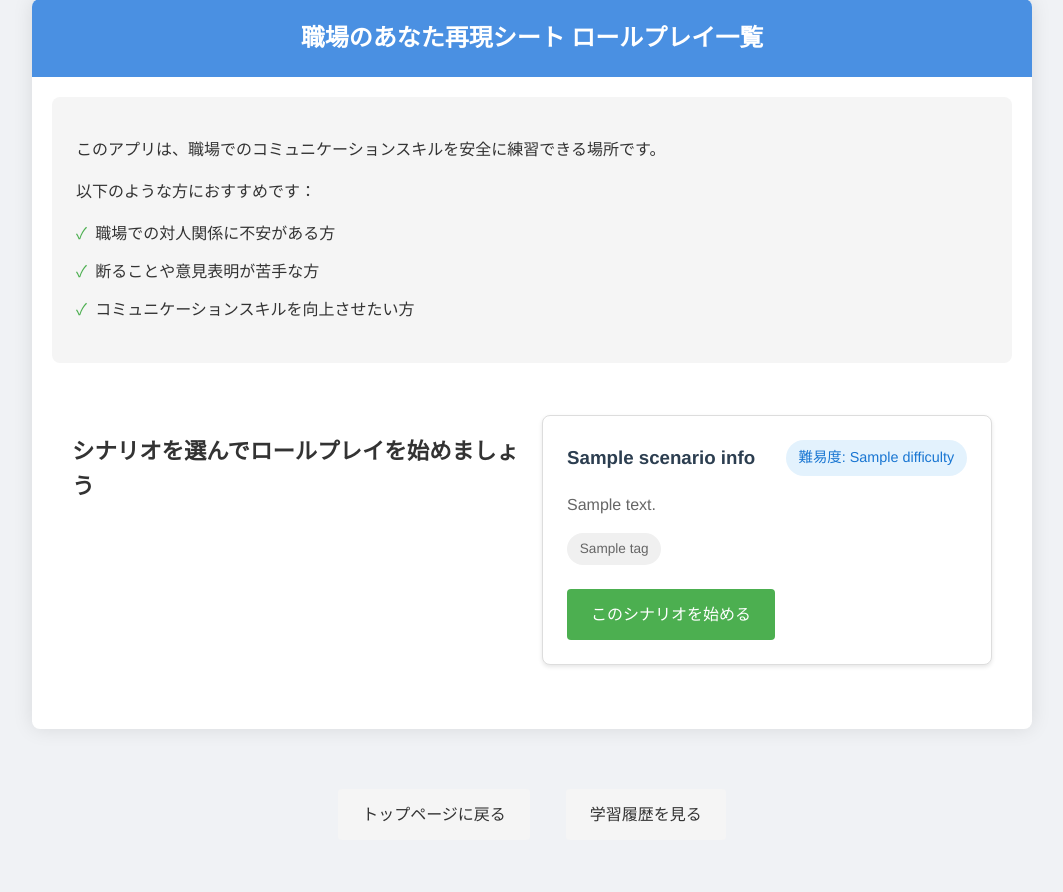
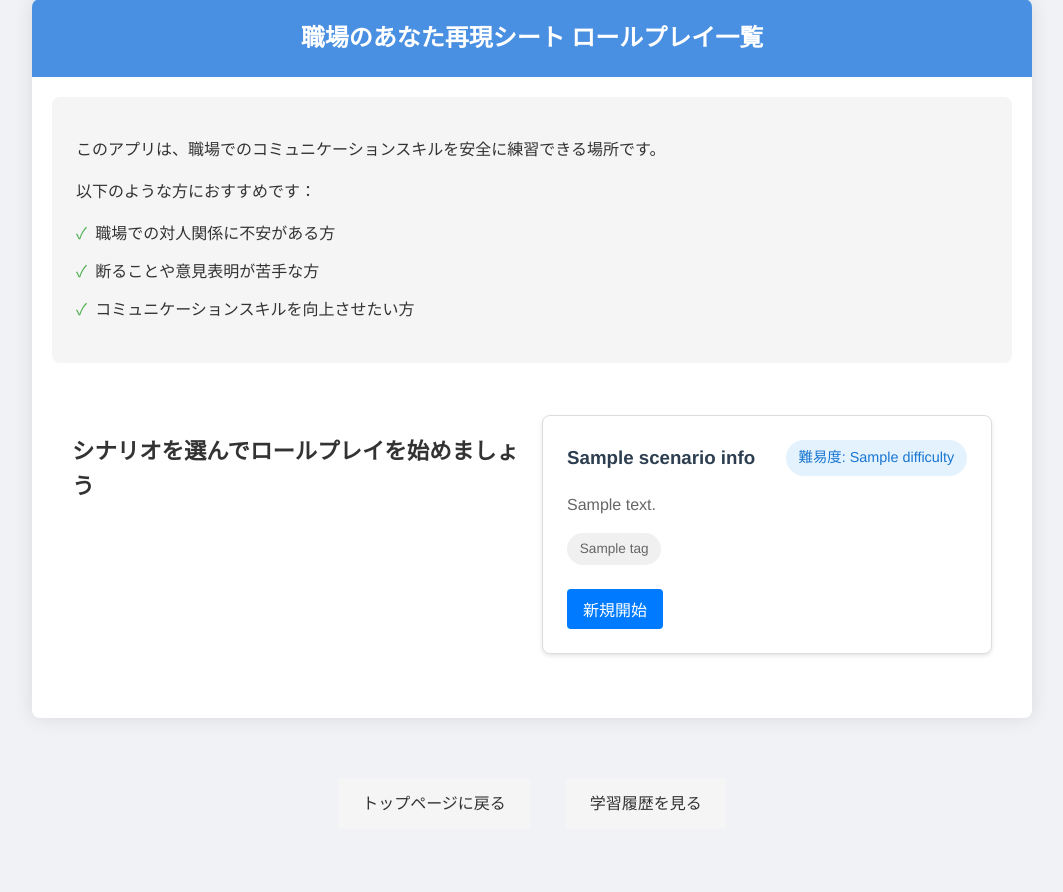
Before and after one commit to CaCC-Lab/workplace-roleplay, a Flask app: template templates/scenarios_list.html in a window 1280 px wide. Shown: the part 41-933 px from the top of the page, without its empty margins (108-1171 px from the left). After the commit the page ends 852 px from the top, so only its background shows below. Run offline with Flask 3, Linux system fonts and the light colour scheme; the template is opened without the code that fills it: most values are stand-ins (such as "Sample title", 1, 10 or a date in 2020).

Commit message:
Refactor chat page, update dependencies, and improve scenario handling

```diff
--- a/roleplay-chatbot-wepapp-main.py
+++ b/roleplay-chatbot-wepapp-main.py
@@ -489,24 +489,20 @@ def list_scenarios():
 # シナリオを選択してロールプレイ画面へ
 @app.route("/scenario/<scenario_id>")
 def show_scenario(scenario_id):
-    """個別のシナリオページ"""
+    """シナリオページの表示"""
     if scenario_id not in scenarios:
         return "シナリオが見つかりません", 404
 
-    # 利用可能なモデルを取得
-    openai_models = get_available_openai_models()
-    local_models = get_available_local_models()
-
-    # OpenAIモデルとローカルモデルを結合
-    available_models = openai_models + local_models
+    # シナリオ履歴の初期化（履歴クリアは削除）
+    if "scenario_history" not in session:
+        session["scenario_history"] = {}
 
     return render_template(
         "scenario.html",
         scenario_id=scenario_id,
-        scenario=scenarios[scenario_id],
         scenario_title=scenarios[scenario_id]["title"],
         scenario_desc=scenarios[scenario_id]["description"],
-        models=available_models
+        scenario=scenarios[scenario_id]
     )
 
 @app.route("/api/scenario_chat", methods=["POST"])
@@ -650,26 +646,37 @@ def scenario_chat():
         return jsonify({"error": f"予期せぬエラーが発生しました: {str(e)}"}), 500
 
 @app.route("/api/scenario_clear", methods=["POST"])
-def scenario_clear():
+def clear_scenario_history():
     """
-    指定されたシナリオの会話履歴をクリア
+    特定のシナリオの履歴をクリアする
     """
-    # request.jsonがNoneの場合のチェック
-    if request.json is None:
-        return jsonify({"status": "error", "message": "Invalid JSON"}), 400
+    try:
+        data = request.json
+        if not data or "scenario_id" not in data:
+            return jsonify({"error": "シナリオIDが必要です"}), 400
 
-    data = request.json
-    scenario_id = data.get("scenario_id", "")
+        scenario_id = data["scenario_id"]
+        if scenario_id not in scenarios:
+            return jsonify({"error": "無効なシナリオIDです"}), 400
 
-    if not scenario_id:
-        return jsonify({"status": "error", "message": "シナリオIDが指定されていません"}), 400
+        # シナリオ履歴の初期化
+        if "scenario_history" not in session:
+            session["scenario_history"] = {}
 
-    if "scenario_history" in session and scenario_id in session["scenario_history"]:
+        # このシナリオの履歴をクリア
         session["scenario_history"][scenario_id] = []
         session.modified = True
-        return jsonify({"status": "success", "message": "シナリオの履歴をクリアしました。"})
-    else:
-        return jsonify({"status": "error", "message": "指定シナリオの履歴が見つかりません。"}), 404
+
+        return jsonify({
+            "status": "success",
+            "message": "シナリオ履歴がクリアされました"
+        })
+
+    except Exception as e:
+        print(f"Error clearing scenario history: {str(e)}")
+        return jsonify({
+            "error": f"履歴のクリアに失敗しました: {str(e)}"
+        }), 500
 
 @app.route("/api/scenario_feedback", methods=["POST"])
 def get_scenario_feedback():
--- a/templates/scenarios_list.html
+++ b/templates/scenarios_list.html
@@ -34,10 +34,14 @@
                             {% endfor %}
                         </div>
                         <div class="scenario-actions">
-                            <a href="{{ url_for('show_scenario', scenario_id=scenario_id) }}"
-                               class="primary-button">
-                                このシナリオを始める
-                            </a>
+                            <button onclick="startNewScenario('{{ scenario_id }}')" class="primary-button">
+                                新規開始
+                            </button>
+                            {% if scenario_id in session.get('scenario_history', {}) and session['scenario_history'][scenario_id] %}
+                                <button onclick="continuePreviousScenario('{{ scenario_id }}')" class="secondary-button">
+                                    続きから
+                                </button>
+                            {% endif %}
                         </div>
                     </div>
                 {% endfor %}
@@ -79,6 +83,61 @@
                 modal.style.display = "none";
             }
         }
+
+        function startNewScenario(scenarioId) {
+            // 履歴をクリアしてから開始
+            fetch("/api/scenario_clear", {
+                method: "POST",
+                headers: {"Content-Type": "application/json"},
+                body: JSON.stringify({ scenario_id: scenarioId })
+            })
+            .then(response => response.json())
+            .then(data => {
+                if (data.status === "success") {
+                    window.location.href = `/scenario/${scenarioId}`;
+                }
+            });
+        }
+
+        function continuePreviousScenario(scenarioId) {
+            window.location.href = `/scenario/${scenarioId}`;
+        }
     </script>
+
+    <style>
+        .scenario-actions {
+            display: flex;
+            gap: 10px;
+            margin-top: 10px;
+        }
+
+        .primary-button {
+            background-color: #007bff;
+            color: white;
+            padding: 8px 16px;
+            border: none;
+            border-radius: 4px;
+            cursor: pointer;
+            text-decoration: none;
+            display: inline-block;
+        }
+
+        .primary-button:hover {
+            background-color: #0056b3;
+        }
+
+        .secondary-button {
+            background-color: #6c757d;
+            color: white;
+            padding: 8px 16px;
+            border: none;
+            border-radius: 4px;
+            cursor: pointer;
+        }
+
+        .secondary-button:hover {
+            background-color: #5a6268;
+        }
+    </style>
 </body>
 </html>
```
